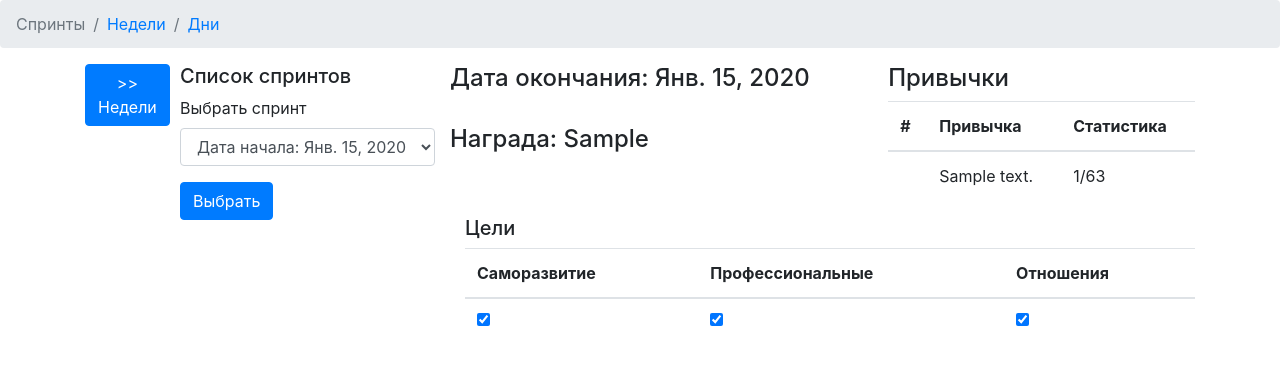
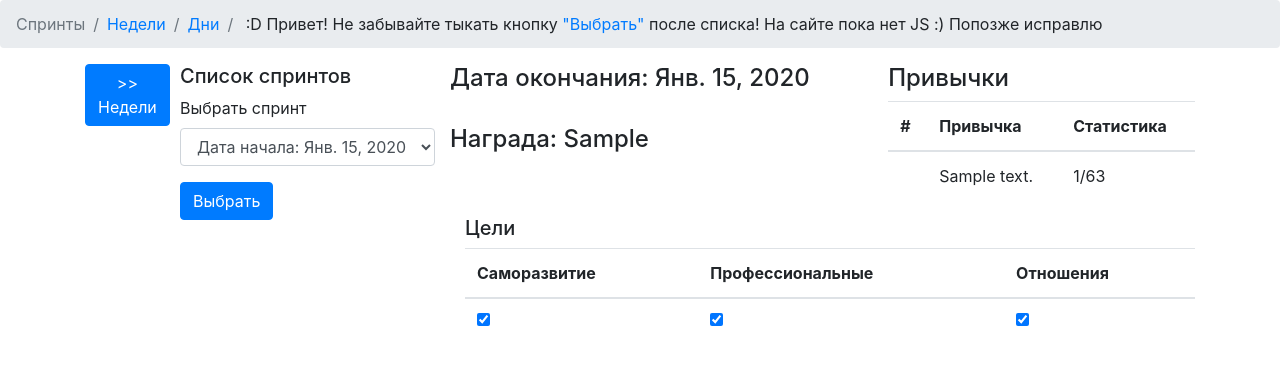
Before and after one commit to leha404/Django-Kosmos, a Django app: page / in a window 1280 px wide. Shown: the top 365 px of the page. Run offline with Django 3.2, Linux system fonts and the light colour scheme; tables that the repository leaves empty hold one stand-in row (values such as "Sample post"); some libraries are stand-ins or nearby versions.

Commit message:
Уведомление об отсутствии JS

```diff
--- a/kosmos/templates/kosmos/day_list.html
+++ b/kosmos/templates/kosmos/day_list.html
@@ -17,6 +17,7 @@
                 <li class="breadcrumb-item"><a href="#">Спринты</a></li>
                 <li class="breadcrumb-item"><a href="#">Недели</a></li>
                 <li class="breadcrumb-item active" aria-current="page">Дни</li>
+                <li class="breadcrumb-item"> :D Привет! Не забывайте тыкать кнопку <a href="#">"Выбрать"</a> после списка! На сайте пока нет JS :) Попозже исправлю</li>
             </ol>
         </nav>
 
--- a/kosmos/templates/kosmos/sprint_list.html
+++ b/kosmos/templates/kosmos/sprint_list.html
@@ -17,6 +17,7 @@
                 <li class="breadcrumb-item active" aria-current="page">Спринты</li>
                 <li class="breadcrumb-item"><a href="#">Недели</a></li>
                 <li class="breadcrumb-item"><a href="#">Дни</a></li>
+                <li class="breadcrumb-item"> :D Привет! Не забывайте тыкать кнопку <a href="#">"Выбрать"</a> после списка! На сайте пока нет JS :) Попозже исправлю</li>
             </ol>
         </nav>
 
--- a/kosmos/templates/kosmos/week_list.html
+++ b/kosmos/templates/kosmos/week_list.html
@@ -17,6 +17,7 @@
                 <li class="breadcrumb-item"><a href="#">Спринты</a></li>
                 <li class="breadcrumb-item active" aria-current="page">Недели</li>
                 <li class="breadcrumb-item"><a href="#">Дни</a></li>
+                <li class="breadcrumb-item"> :D Привет! Не забывайте тыкать кнопку <a href="#">"Выбрать"</a> после списка! На сайте пока нет JS :) Попозже исправлю</li>
             </ol>
         </nav>
 
```
